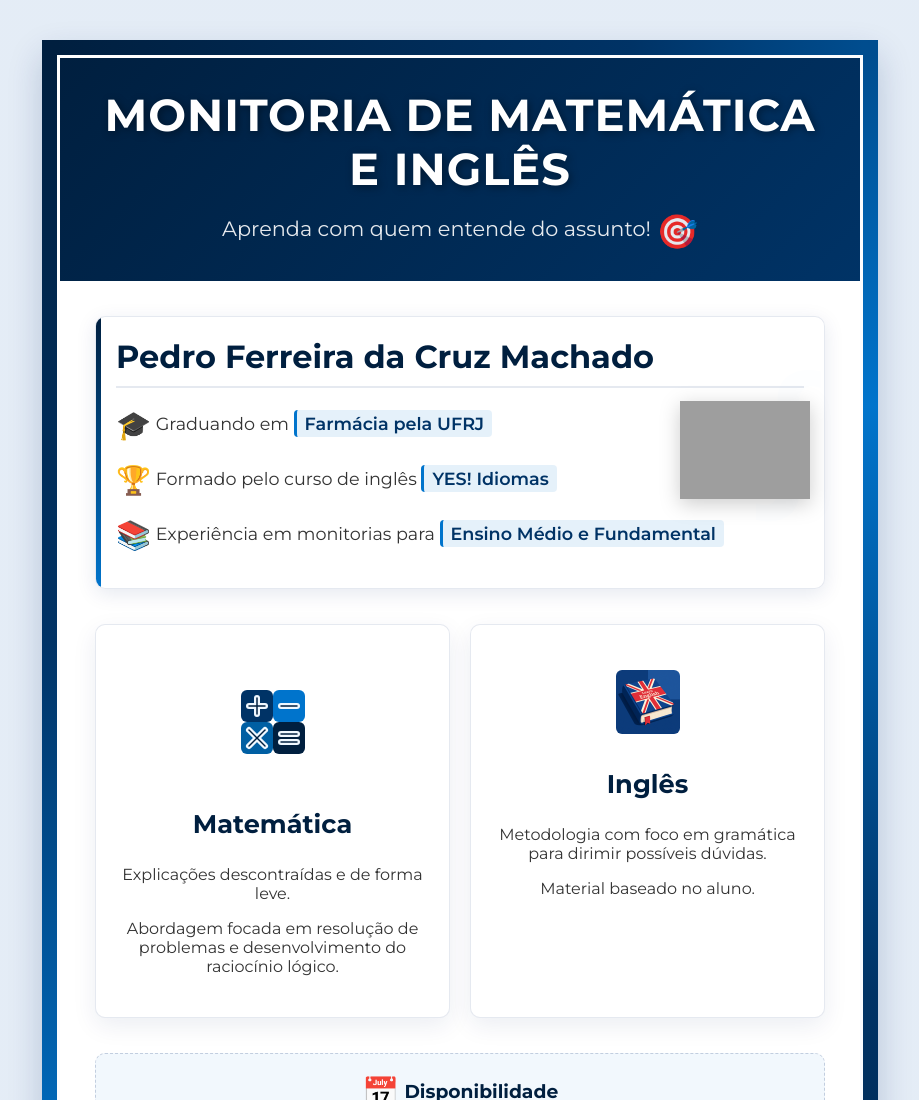
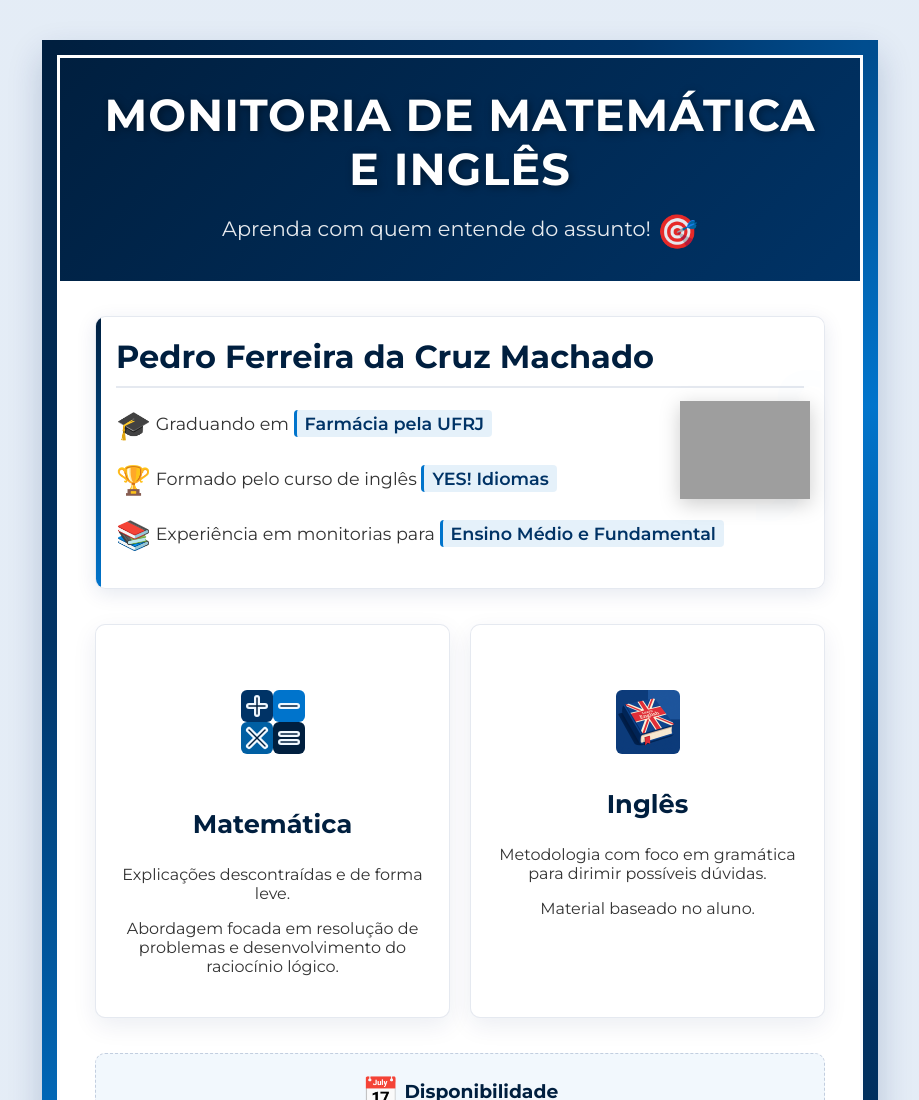
Before and after one commit to PedroFerreiraMonitt/monitoria, a plain HTML site: page index.html in a window 1280 px wide. Shown: the top 1100 px of the page, without its empty margins (180-1099 px from the left). Drawn offline with Linux system fonts and the light colour scheme; grey boxes are pictures that could not be loaded.

Commit message:
Update index.html

```diff
--- a/index.html
+++ b/index.html
@@ -366,7 +366,7 @@
 
                 <div class="subject">
                     <div class="subject-icon">
-                        <img width="64" height="64" style="border-radius:6px" src="./76a2228f-41b0-4f89-80ce-63a41d76f458.png">
+                        <img width="64" height="64" style="border-radius:6px; margin-top:1.25rem" src="./76a2228f-41b0-4f89-80ce-63a41d76f458.png">
                     </div>
                     <h3>Inglês</h3>
                     <p>Metodologia com foco em gramática para dirimir possíveis dúvidas.</p>
```
